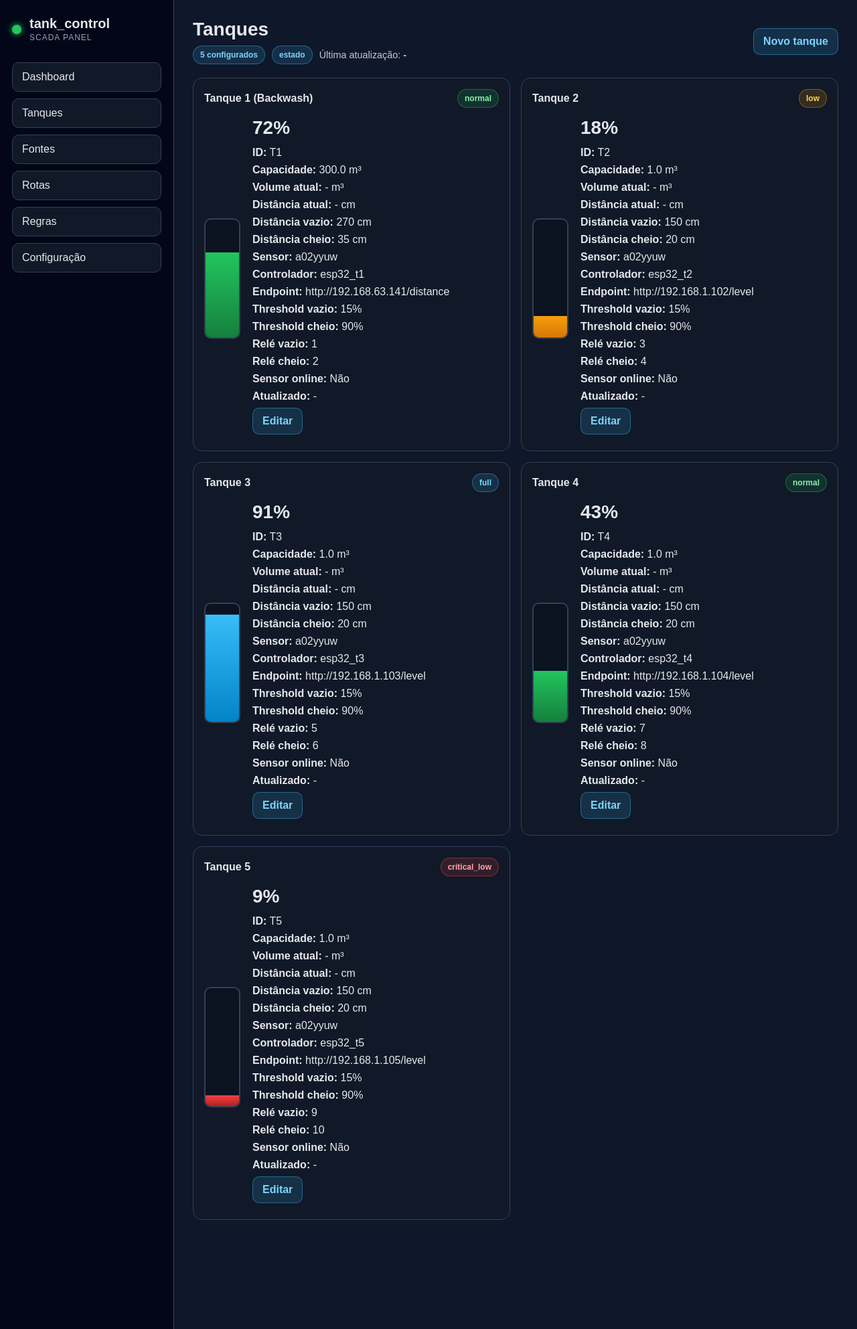
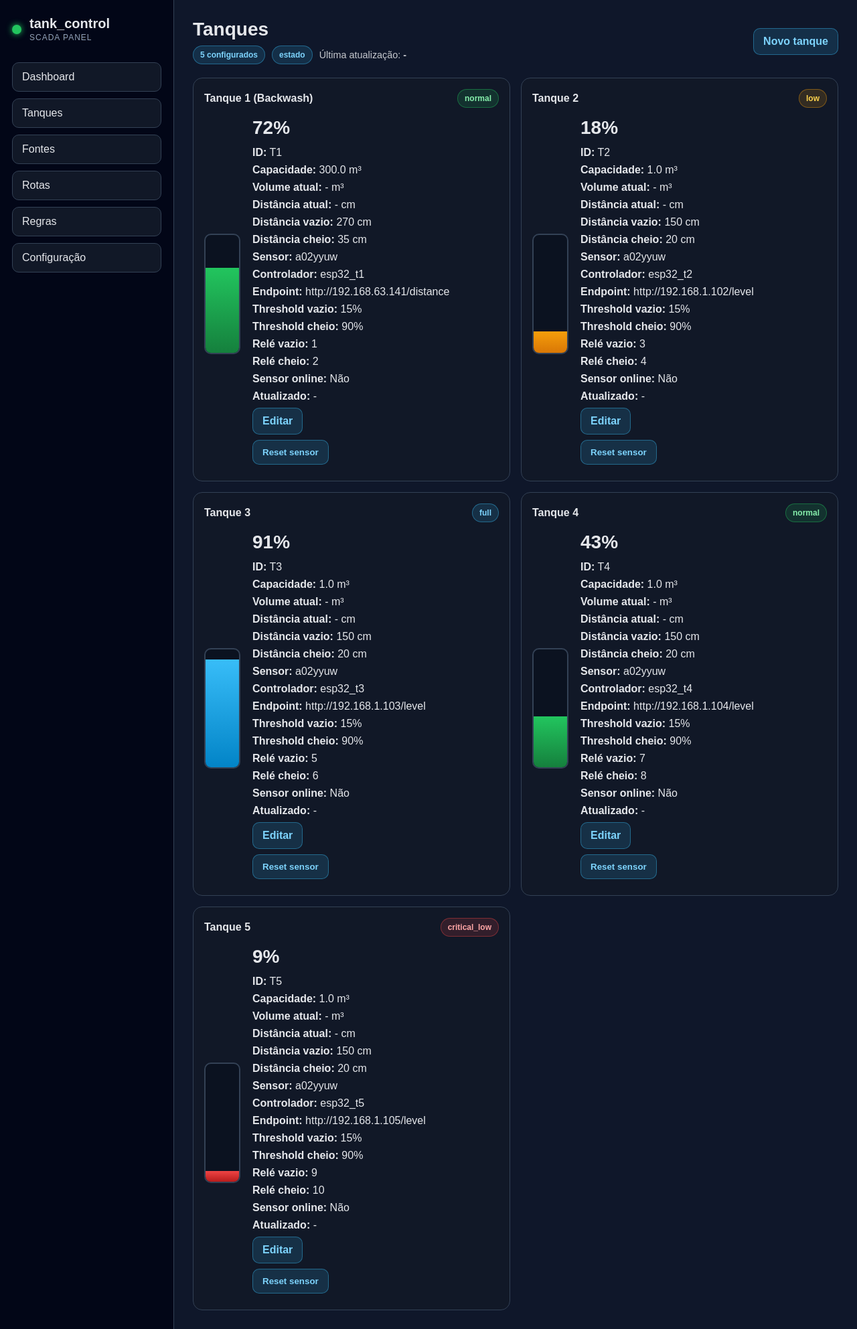
Before and after one commit to ViCor44/tank_control, a Flask app: page /tanks in a window 1280 px wide. Shown: the whole page at 67% size. Run offline with Flask 3, Linux system fonts and the light colour scheme.

Commit message:
reset ao sensor

```diff
--- a/app.py
+++ b/app.py
@@ -1,6 +1,8 @@
 from flask import Flask, render_template, request, redirect, url_for, jsonify
 
-from services.config_service import load_config, load_state, save_config
+from datetime import datetime, timezone
+
+from services.config_service import load_config, load_state, save_config, save_state
 from services.alarm_service import build_tank_alarms
 from services.relay_inventory import (
     get_available_relay_options,
@@ -378,6 +380,49 @@ def create_app():
             relay_options_empty=get_available_relay_options(config, include=[current_empty], exclude=[tank]),
             relay_options_full=get_available_relay_options(config, include=[current_full], exclude=[tank]),
         )
+
+    @app.route("/tanks/<tank_id>/reset_sensor", methods=["POST"])
+    def reset_tank_sensor(tank_id):
+        """Clear the spike-filter state of a tank so the next poll accepts
+        whatever the sensor returns. Useful after moving/replacing a sensor or
+        after big legitimate level jumps that the filter locked out.
+
+        Note: there is a small race window with the sensor_poller — if the
+        poller is mid-cycle it may overwrite our reset with the old values.
+        A retry solves it. We keep this simple on purpose.
+        """
+        config = load_config()
+        tank = get_tank_by_id(config.get("tanks", []), tank_id)
+        if tank is None:
+            return "Tank not found", 404
+
+        state = load_state()
+        tanks_state = state.setdefault("tanks", {})
+        tank_state = tanks_state.setdefault(tank_id, {})
+
+        # Drop everything the spike filter and status use as "previous value".
+        for key in (
+            "distance_cm",
+            "level_percent",
+            "volume_liters",
+            "last_raw_distance_cm",
+            "last_spike_delta_cm",
+            "consecutive_spike_count",
+            "last_error",
+        ):
+            tank_state.pop(key, None)
+
+        # Mark the sensor as offline until the next successful poll — this way
+        # the fail-safe already in place skips it and no source keeps filling
+        # it based on stale data.
+        tank_state["sensor_ok"] = False
+        tank_state["status"] = "unknown"
+        tank_state["last_update"] = datetime.now(timezone.utc).isoformat()
+
+        save_state(state)
+
+        # Return to wherever the user was (tanks page / dashboard).
+        return redirect(request.referrer or url_for("tanks_page"))
 
     @app.route("/sources")
     def sources_page():
--- a/services/config_service.py
+++ b/services/config_service.py
@@ -20,3 +20,8 @@ def load_state():
 def save_config(config):
     with open(CONFIG_PATH, "w", encoding="utf-8") as f:
         json.dump(config, f, indent=2, ensure_ascii=False)
+
+
+def save_state(state):
+    with open(STATE_PATH, "w", encoding="utf-8") as f:
+        json.dump(state, f, indent=2, ensure_ascii=False)
--- a/templates/tanks.html
+++ b/templates/tanks.html
@@ -51,8 +51,13 @@
         <p><strong>Relé cheio:</strong> {{ tank.relays.full }}</p>
         <p><strong>Sensor online:</strong> <span id="tank-sensor-ok-{{ tank.id }}">{{ "Sim" if tank.sensor_ok else "Não" }}</span></p>
         <p><strong>Atualizado:</strong> <span id="tank-last-update-{{ tank.id }}">{{ tank.last_update or "-" }}</span></p>
-        <p>
+        <p style="display: flex; gap: 8px; flex-wrap: wrap;">
           <a class="action-button" href="{{ url_for('edit_tank', tank_id=tank.id) }}">Editar</a>
+          <form method="post" action="{{ url_for('reset_tank_sensor', tank_id=tank.id) }}"
+                onsubmit="return confirm('Reset ao filtro do sensor do {{ tank.name }}? A próxima leitura será aceite mesmo que seja muito diferente da anterior.');"
+                style="display: inline;">
+            <button type="submit" class="action-button" title="Limpa a última leitura e o contador de spikes. Útil depois de trocar/mover o sensor.">Reset sensor</button>
+          </form>
         </p>
       </div>
     </div>
```
